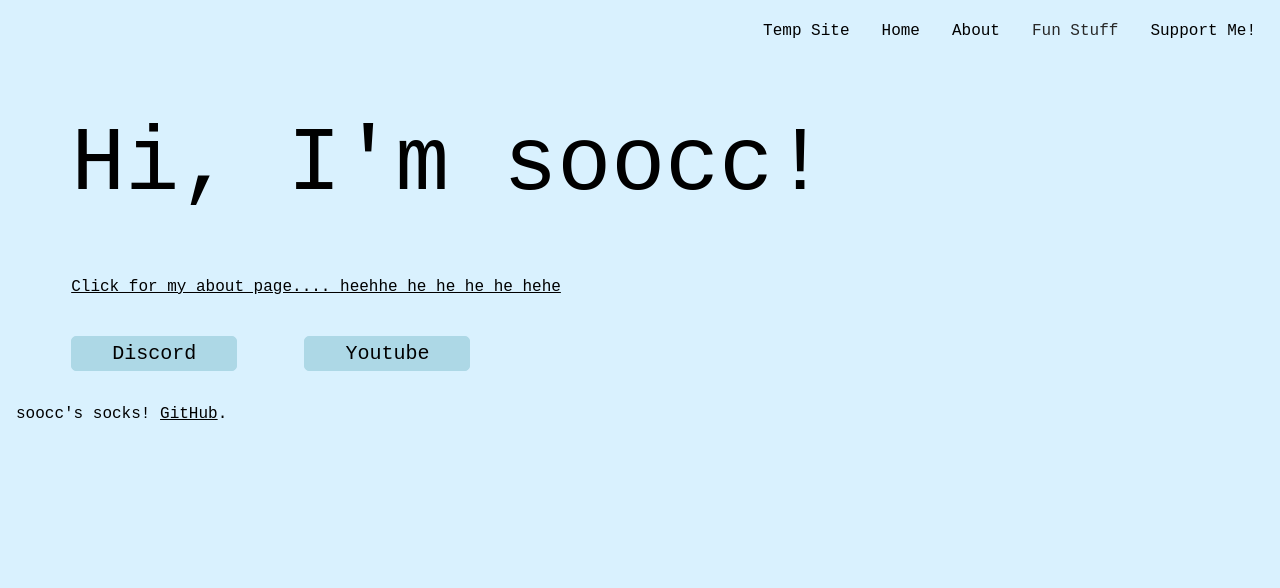
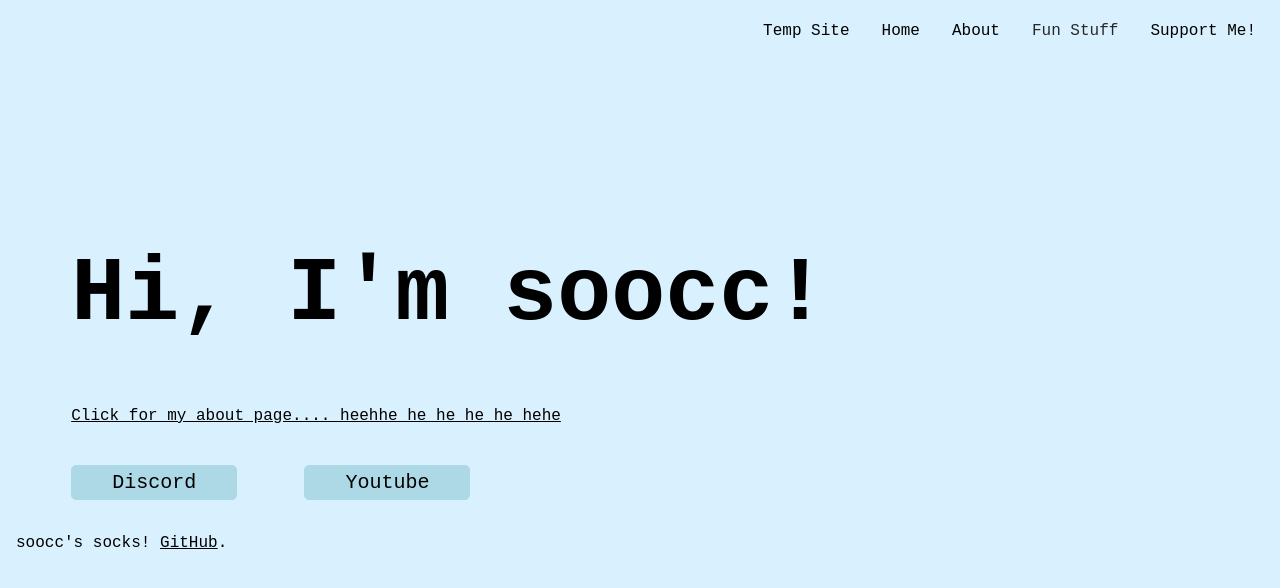
Before and after one commit to soocc/sooccsocks2, a Jekyll site: the page built from index.html, in a window 1280 px wide. Shown: the top 588 px of the page. Built offline with Jekyll 4.4.1, drawn with Linux system fonts in a browser that asks for light colours.

Commit message:
Update index.html

```diff
--- a/index.html
+++ b/index.html
@@ -8,8 +8,10 @@ layout: default
   <head>
     <style>
       .welcome {
+        font-weight: bold;
         font-size: 90px;
         margin-left: 5%;
+        margin-top: 15%
       }
 
       .intro {
```
